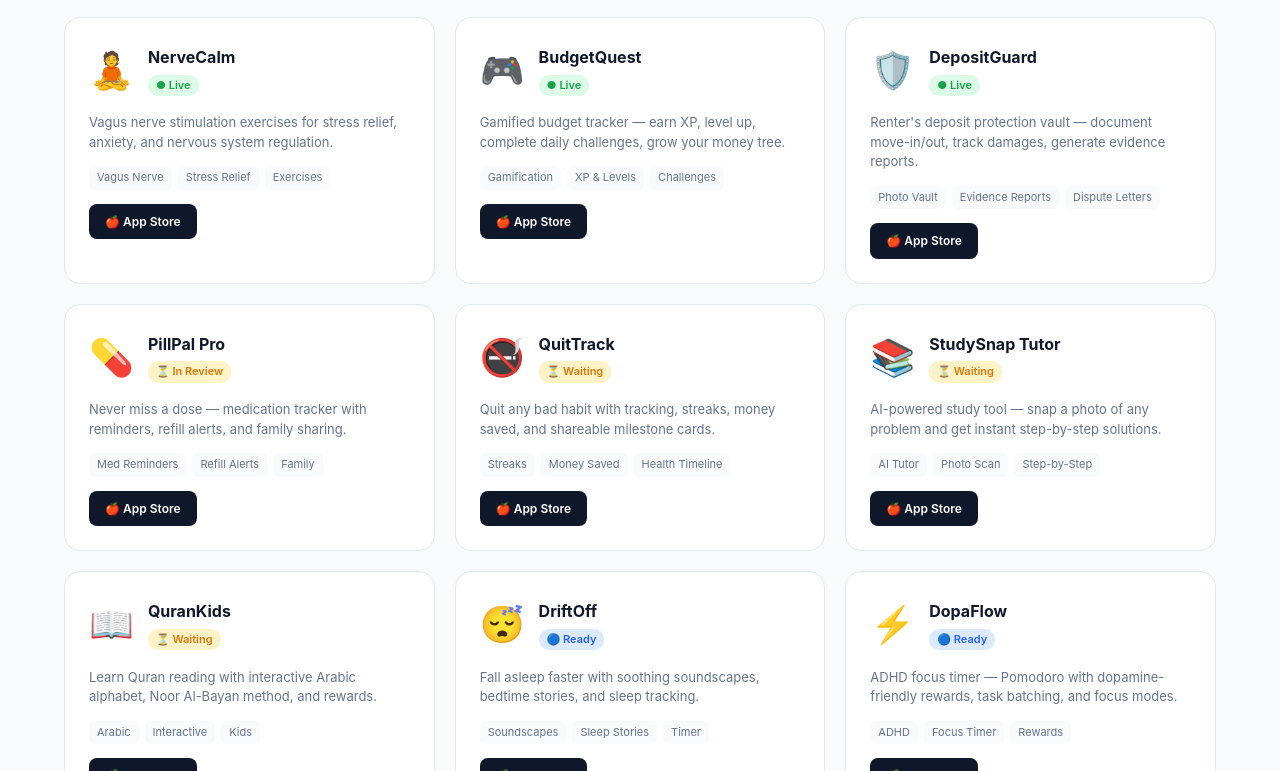
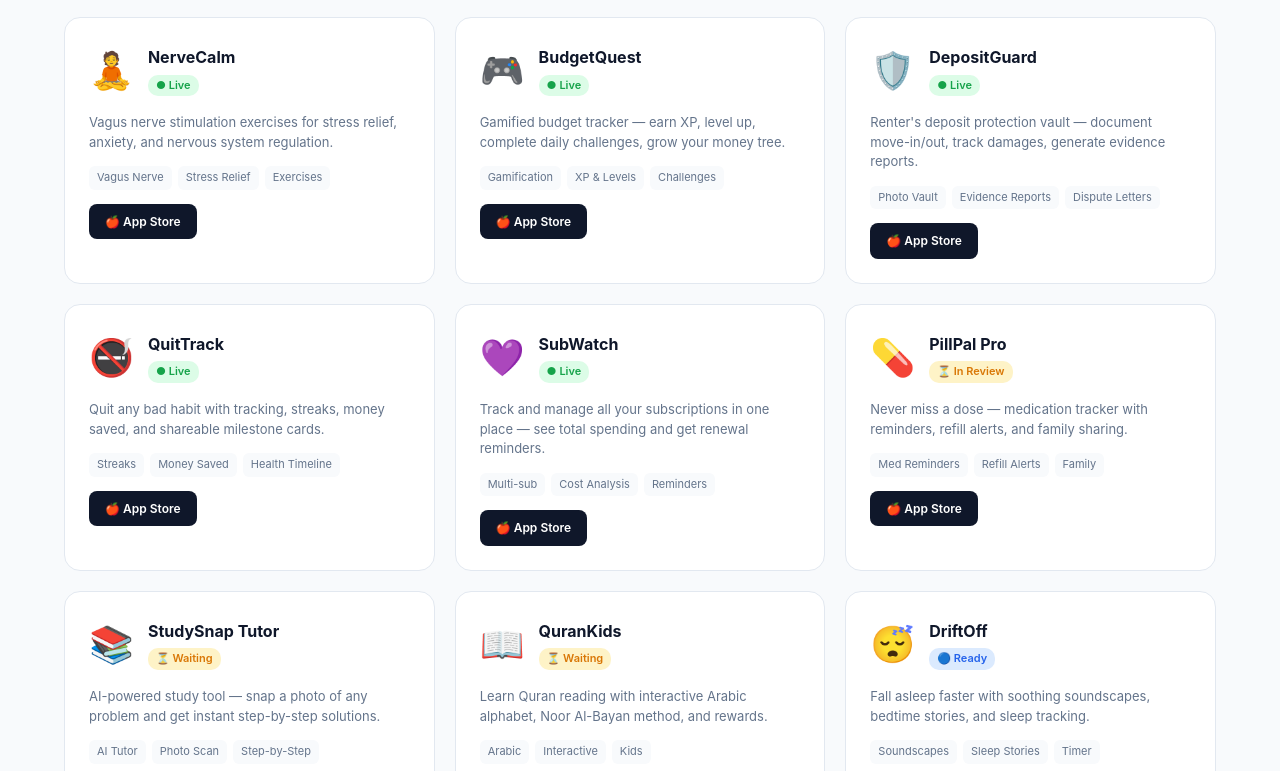
Before and after one commit to tuhin-014/vertexlabsolutions, a plain HTML site: page index.html in a window 1280 px wide. Shown: the part 1003-1774 px from the top of the page. Drawn offline with Linux system fonts and the light colour scheme.

Commit message:
Fix: QuitTrack + SubWatch are LIVE (v1.1 READY_FOR_SALE). 8 apps live total.

```diff
--- a/index.html
+++ b/index.html
@@ -111,7 +111,7 @@
     <h1>Tools That <span>Save Time</span> &<br>Grow Businesses</h1>
     <p>We build mobile apps and B2B SaaS products that automate boring work, reduce human errors, and help small businesses thrive.</p>
     <div class="hero-stats">
-        <div class="hero-stat"><div class="num">6</div><div class="lbl">Live on App Store</div></div>
+        <div class="hero-stat"><div class="num">8</div><div class="lbl">Live on App Store</div></div>
         <div class="hero-stat"><div class="num">15+</div><div class="lbl">Apps in Pipeline</div></div>
         <div class="hero-stat"><div class="num">3</div><div class="lbl">B2B SaaS Products</div></div>
         <div class="hero-stat"><div class="num">iOS + Web</div><div class="lbl">Platforms</div></div>
@@ -165,18 +165,25 @@
             <a href="https://apps.apple.com/app/id6759450791" class="store-btn">🍎 App Store</a>
         </div>
 
+        <div class="app-card">
+            <div class="top"><div class="emoji">🚭</div><div class="info"><h3>QuitTrack</h3><span class="status status-live">● Live</span></div></div>
+            <div class="desc">Quit any bad habit with tracking, streaks, money saved, and shareable milestone cards.</div>
+            <div class="tags"><span class="tag">Streaks</span><span class="tag">Money Saved</span><span class="tag">Health Timeline</span></div>
+            <a href="https://apps.apple.com/app/id6759385999" class="store-btn">🍎 App Store</a>
+        </div>
+        <div class="app-card">
+            <div class="top"><div class="emoji">💜</div><div class="info"><h3>SubWatch</h3><span class="status status-live">● Live</span></div></div>
+            <div class="desc">Track and manage all your subscriptions in one place — see total spending and get renewal reminders.</div>
+            <div class="tags"><span class="tag">Multi-sub</span><span class="tag">Cost Analysis</span><span class="tag">Reminders</span></div>
+            <a href="https://apps.apple.com/app/id6759355594" class="store-btn">🍎 App Store</a>
+        </div>
+
         <!-- ===== IN REVIEW / WAITING ===== -->
         <div class="app-card">
             <div class="top"><div class="emoji">💊</div><div class="info"><h3>PillPal Pro</h3><span class="status status-review">⏳ In Review</span></div></div>
             <div class="desc">Never miss a dose — medication tracker with reminders, refill alerts, and family sharing.</div>
             <div class="tags"><span class="tag">Med Reminders</span><span class="tag">Refill Alerts</span><span class="tag">Family</span></div>
             <a href="https://apps.apple.com/app/id6760236483" class="store-btn">🍎 App Store</a>
-        </div>
-        <div class="app-card">
-            <div class="top"><div class="emoji">🚭</div><div class="info"><h3>QuitTrack</h3><span class="status status-review">⏳ Waiting</span></div></div>
-            <div class="desc">Quit any bad habit with tracking, streaks, money saved, and shareable milestone cards.</div>
-            <div class="tags"><span class="tag">Streaks</span><span class="tag">Money Saved</span><span class="tag">Health Timeline</span></div>
-            <a href="https://apps.apple.com/app/id6759385999" class="store-btn">🍎 App Store</a>
         </div>
         <div class="app-card">
             <div class="top"><div class="emoji">📚</div><div class="info"><h3>StudySnap Tutor</h3><span class="status status-review">⏳ Waiting</span></div></div>
```
